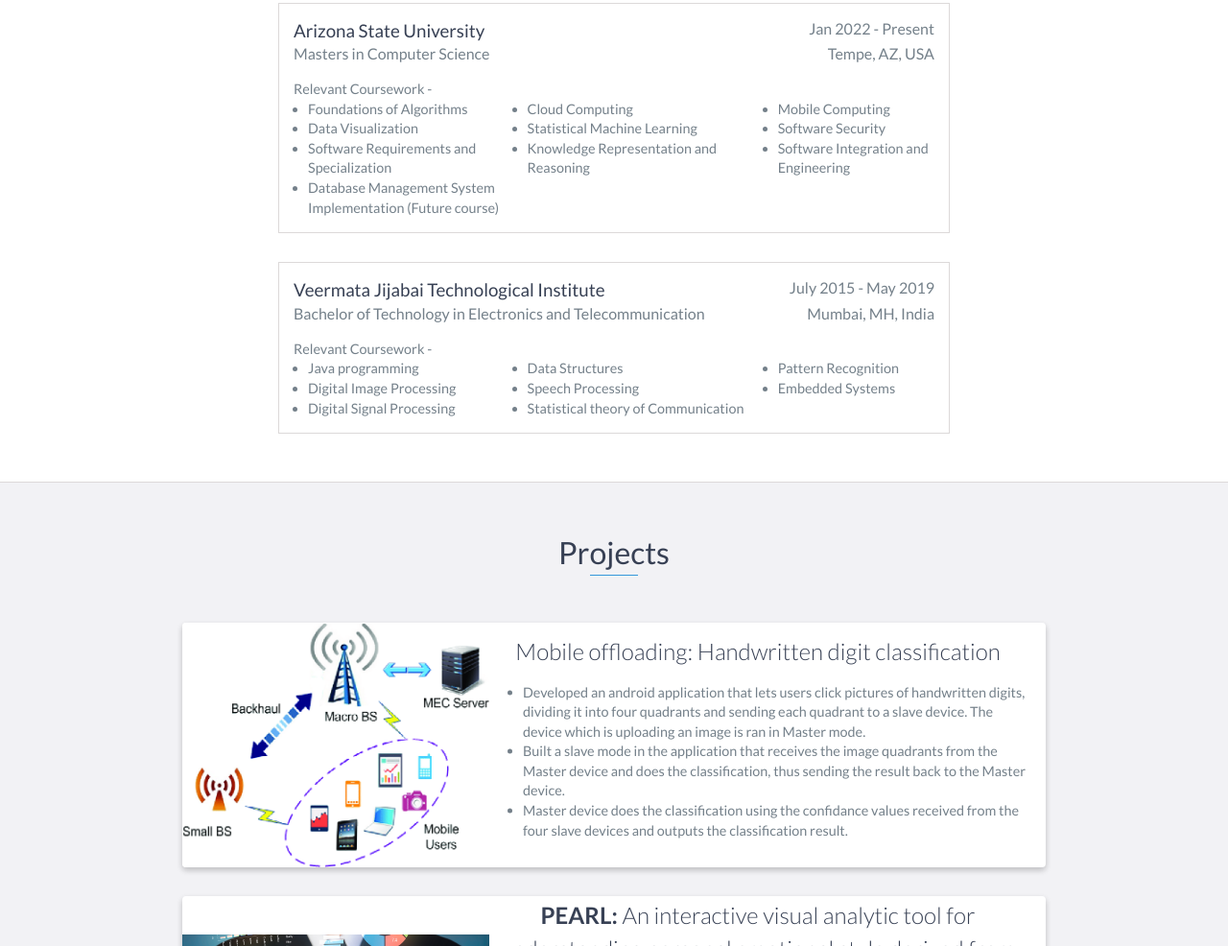
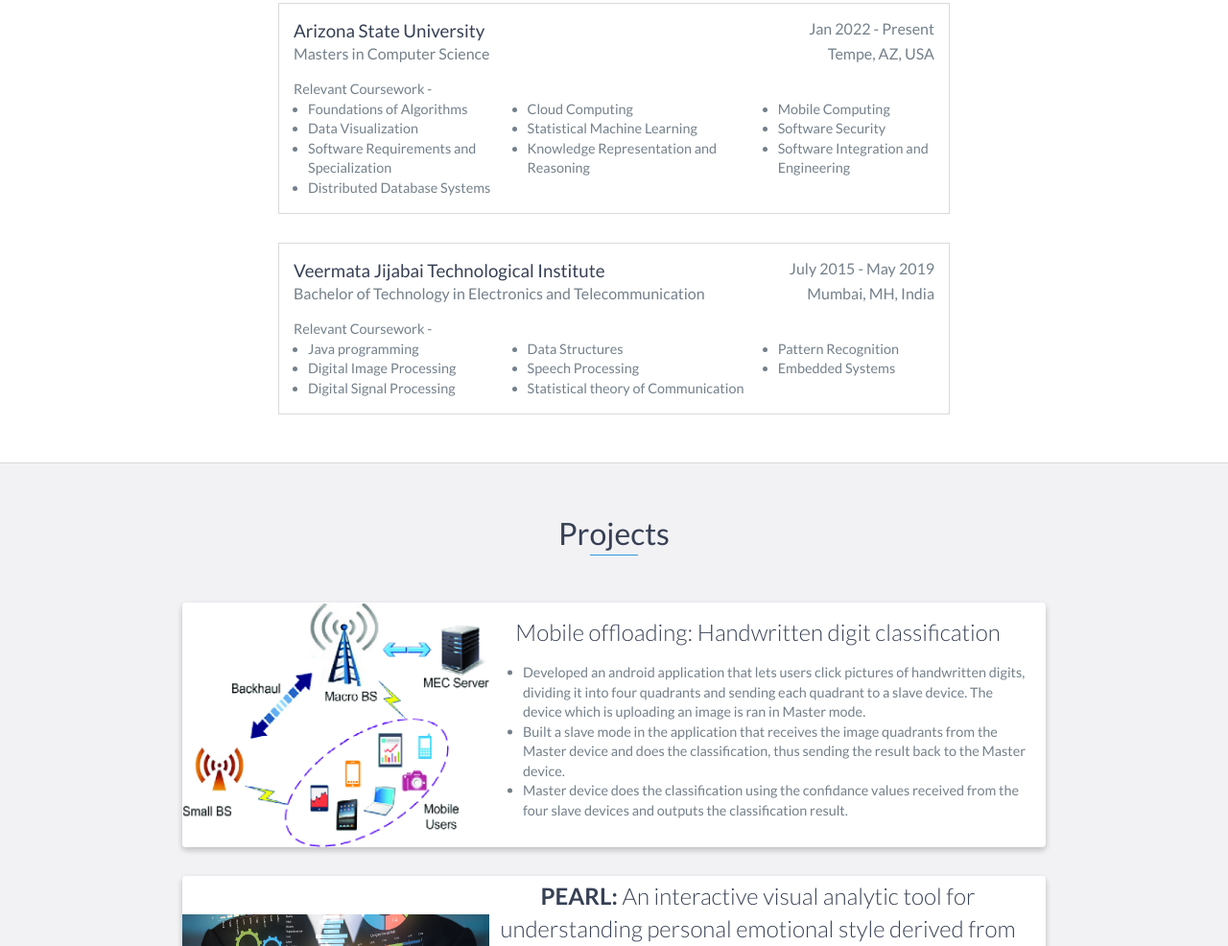
Before and after one commit to sanket-rc/Sanket04.cv, a website: page index.html in a window 1280 px wide. Shown: the part 3108-4094 px from the top of the page at 96% size. Drawn offline with nearby package versions, Linux system fonts and the light colour scheme.

Commit message:
Update index.html

```diff
--- a/index.html
+++ b/index.html
@@ -242,7 +242,7 @@
                     <li>Software Requirements and Specialization</li>
                     <li>Knowledge Representation and Reasoning</li>
                     <li>Software Integration and Engineering</li>
-                    <li>Database Management System Implementation (Future course)</li>
+                    <li>Distributed Database Systems</li>
                 </ul>
             </p>
         </div>
```
